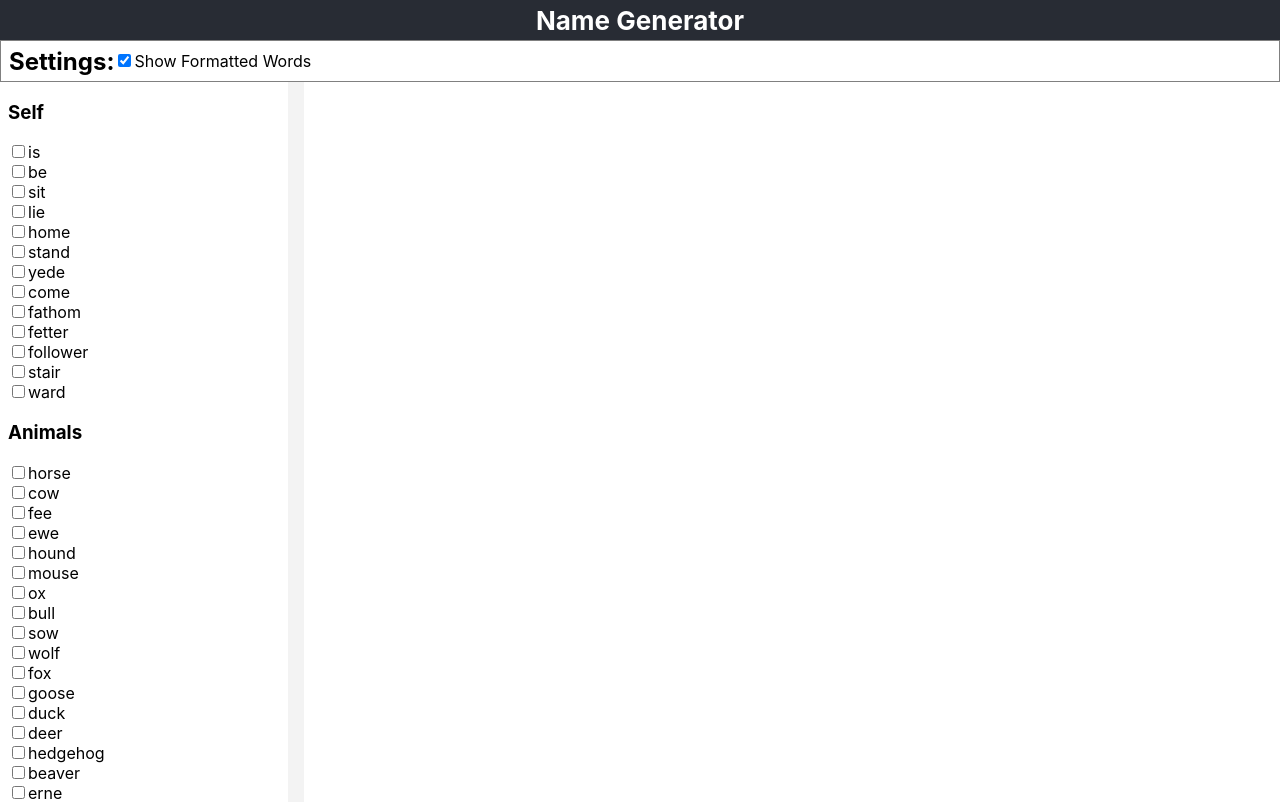
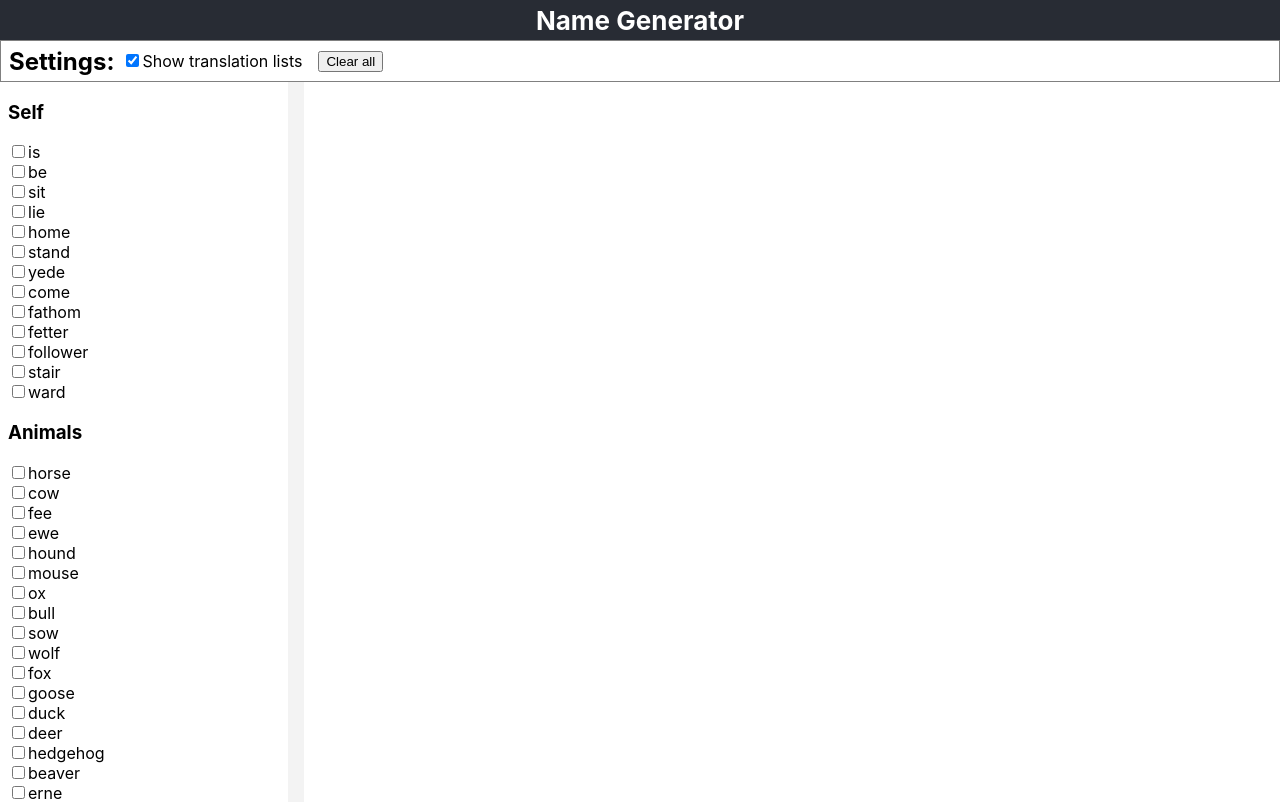
Before and after one commit to joshawnard/name-generator, a React (Create React App) app: page / in a window 1280 px wide. Built offline with nearby package versions, Linux system fonts and the light colour scheme.

Commit message:
add clear all feature

```diff
--- a/src/App.css
+++ b/src/App.css
@@ -47,6 +47,7 @@
   border: 1px solid gray;
   display: flex;
   height: 5vh;
+  justify-content: flex-start;
   padding: 0 0.5rem;
 }
 
--- a/src/components/Settings.tsx
+++ b/src/components/Settings.tsx
@@ -2,7 +2,11 @@ import React, { ChangeEvent, useContext } from "react";
 import NameGeneratorContext from "../NameGeneratorContext";
 
 const Settings = () => {
-  const { settings, setSettings } = useContext(NameGeneratorContext);
+  const {
+    settings,
+    setSelectedWords,
+    setSettings,
+  } = useContext(NameGeneratorContext);
 
   const handleShowFormattedWordsChange = (e: ChangeEvent<HTMLInputElement>) => {
     const { checked } = e.currentTarget;
@@ -13,9 +17,16 @@ const Settings = () => {
     })
   };
 
+  const handleClearAll = () => {
+    setSelectedWords({});
+  };
+
   const renderShowFormattedWordsSetting = () => {
     return (
-      <>
+      <div style={{
+          marginLeft: "0.5rem",
+        }}
+      >
         <label>
           <input
             checked={settings.showFormattedWords}
@@ -23,9 +34,22 @@ const Settings = () => {
             type="checkbox"
           />
 
-          Show Formatted Words
+          Show translation lists
         </label>
-      </>
+      </div>
+    );
+  };
+
+  const renderClearAll = () => {
+    return (
+      <button
+        onClick={handleClearAll}
+        style={{
+          marginLeft: "1rem",
+        }}
+      >
+        Clear all
+      </button>
     );
   };
 
@@ -34,6 +58,7 @@ const Settings = () => {
       <h2>Settings:</h2>
 
       {renderShowFormattedWordsSetting()}
+      {renderClearAll()}
     </>
   );
 };
--- a/src/components/WordSelectForm.tsx
+++ b/src/components/WordSelectForm.tsx
@@ -4,6 +4,7 @@ import rootWordsObj from "../root_words/rootWords";
 
 const WordSelectForm = (): JSX.Element => {
   const { engWords, selectedWords, setSelectedWords } = useContext(NameGeneratorContext);
+  const flattenedSelectedWordList = Object.values(selectedWords).flat();
 
   const handleCheck = (e: ChangeEvent<HTMLInputElement>, type: string, word: string) => {
     const { currentTarget: { checked } } = e;
@@ -57,6 +58,7 @@ const WordSelectForm = (): JSX.Element => {
                           <div key={`word-${index}`}>
                             <label>
                               <input
+                                checked={flattenedSelectedWordList.includes(word)}
                                 name={word}
                                 onChange={(e) => handleCheck(e, category, word)}
                                 type="checkbox"
```
Also changed, not shown: src/components/NameGenerator.tsx (+0 -7 lines).
